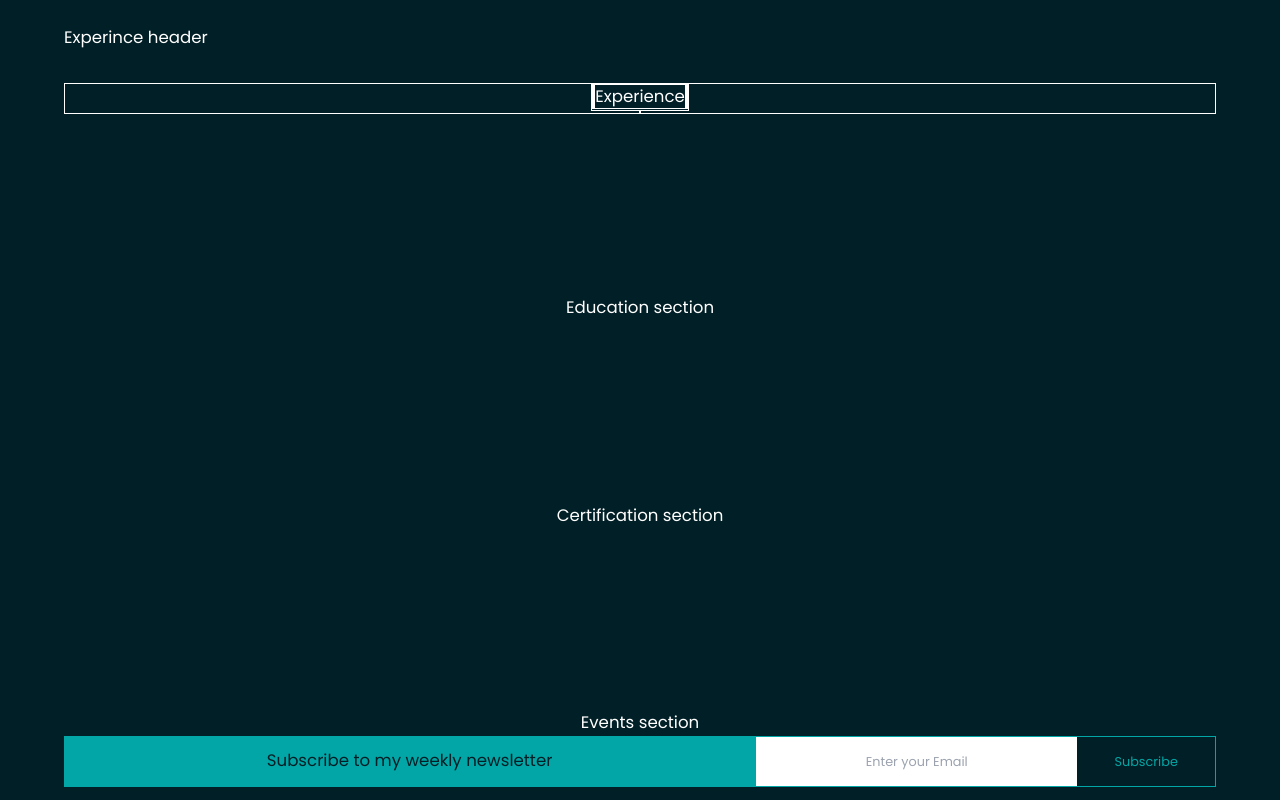
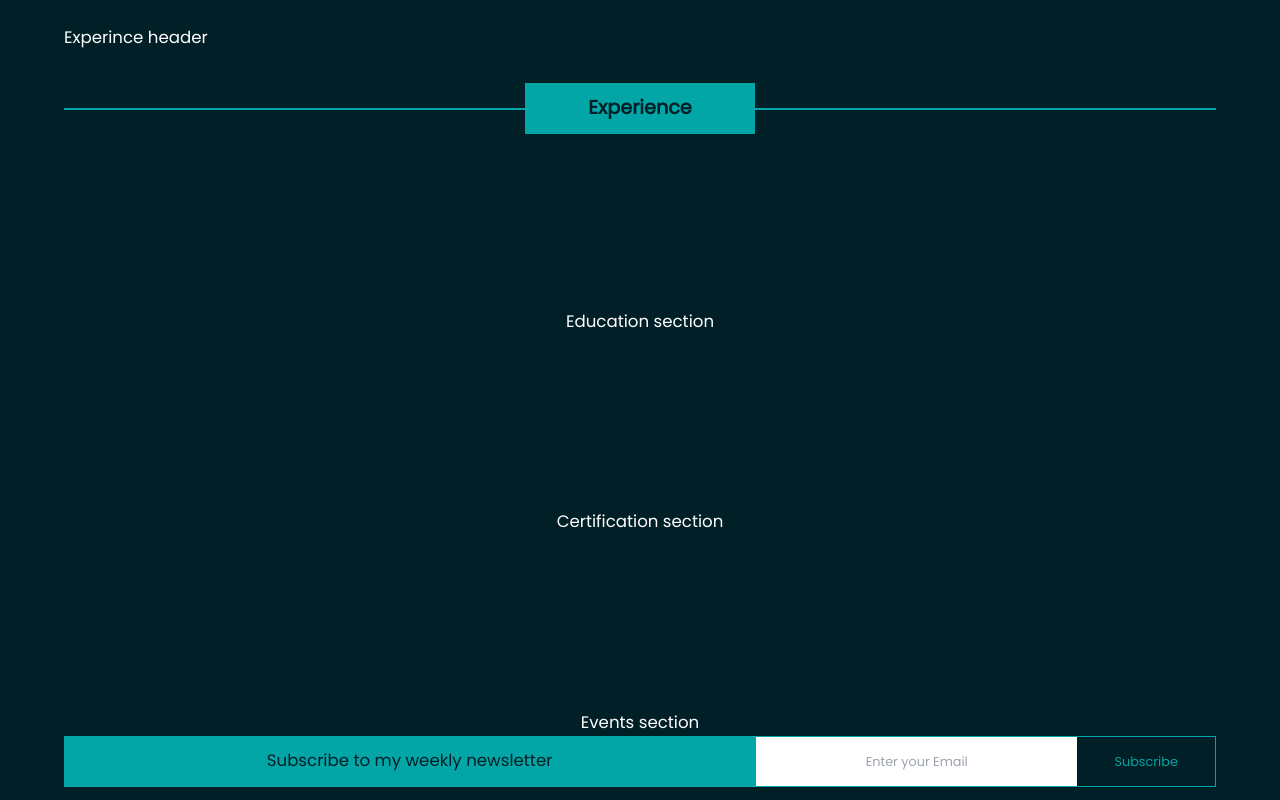
Before and after one commit to MokuaEnock/moku, a React (Create React App) app: page /experience in a window 1280 px wide. Shown: the top 800 px of the page. Built offline with nearby package versions, Linux system fonts and the light colour scheme.

Commit message:
create and style experience display section header

```diff
--- a/src/components/Experience/Experince.js
+++ b/src/components/Experience/Experince.js
@@ -10,7 +10,7 @@ export default function Experience() {
       <section id="experience-section">
         <div className="experience-header-display">
           <span></span>
-          <span>Experience</span>
+          <p>Experience</p>
           <span></span>
         </div>
 
--- a/src/components/Experience/exp.css
+++ b/src/components/Experience/exp.css
@@ -1,5 +1,5 @@
 #experience-section {
-  border: thin solid white;
+  /* border: thin solid white; */
   width: 100%;
   height: max-content;
   display: flex;
@@ -9,5 +9,30 @@
 }
 
 #experience-section * {
-  border: thin solid white;
+  /* border: thin solid white; */
 }
+
+.experience-header-display {
+  width: 100%;
+  height: 4vw;
+  display: flex;
+  flex-direction: row;
+  align-items: center;
+  justify-content: space-between;
+}
+.experience-header-display > p {
+  width: 20%;
+  height: 100%;
+  display: flex;
+  flex-direction: column;
+  align-items: center;
+  justify-content: center;
+  font-size: 1.5vw;
+  font-weight: bold;
+  color: #011F26;
+  background-color: #03A6A6;
+}
+.experience-header-display > span {
+  width: 40%;
+  border: thin solid #03A6A6;
+}
```
